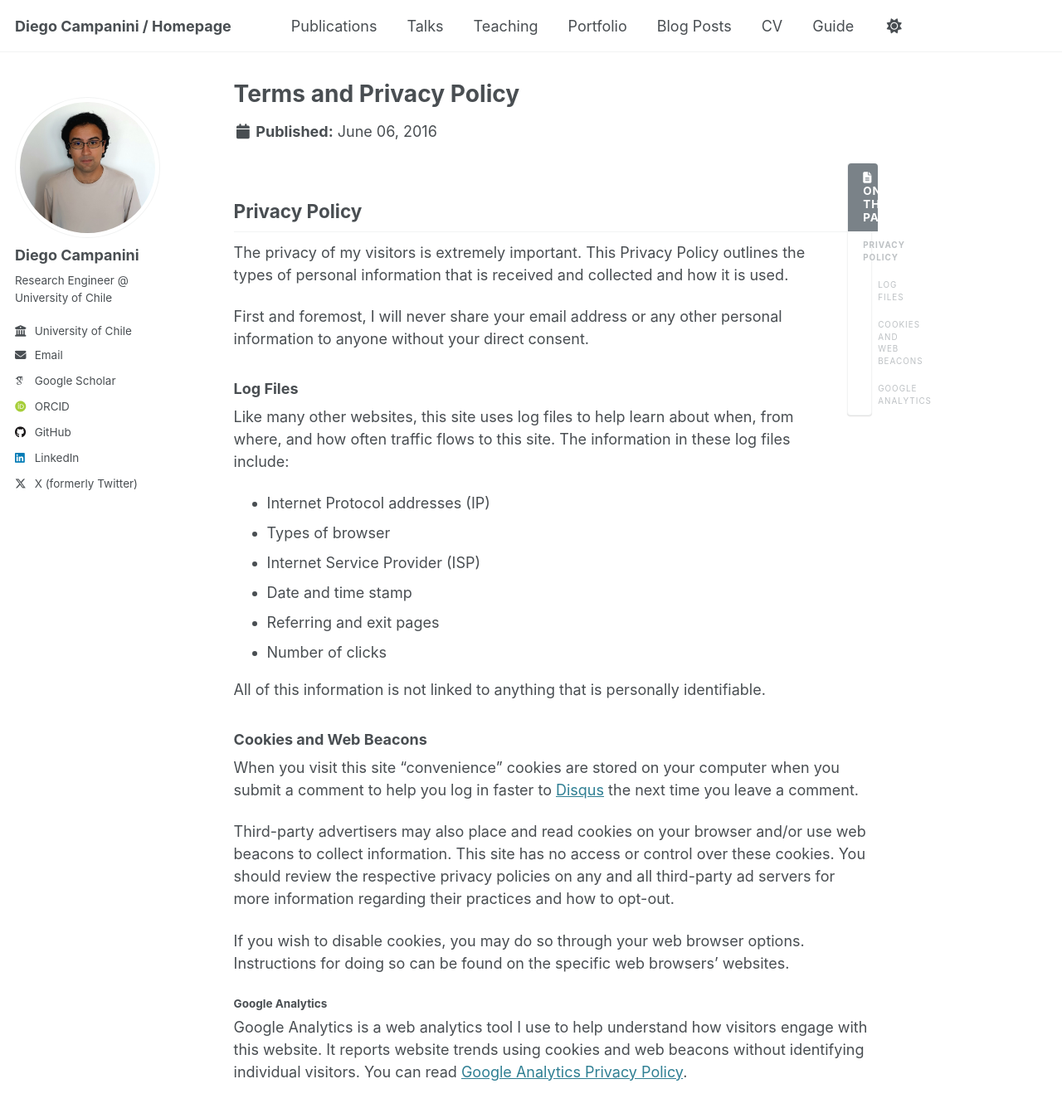
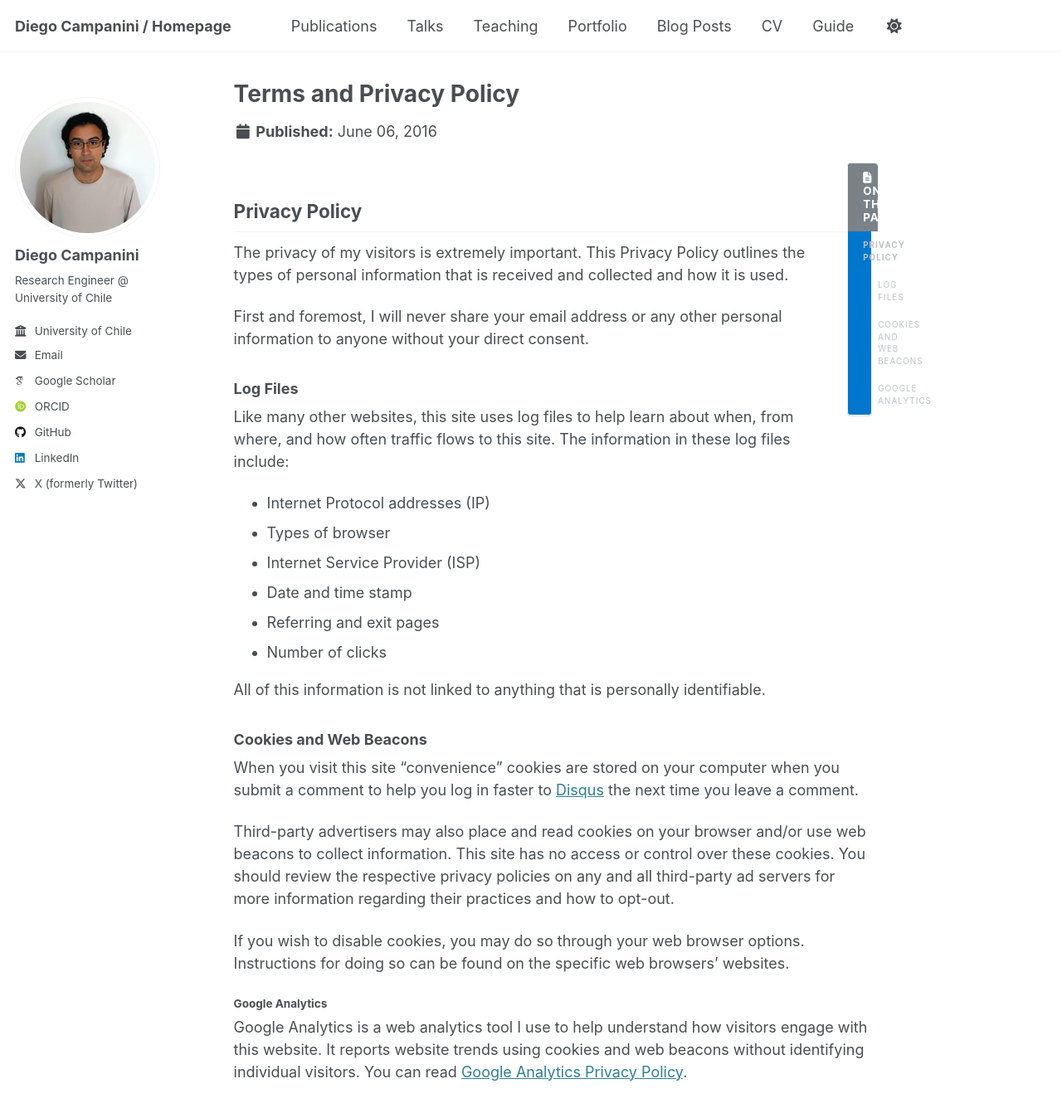
Before and after one commit to dcampanini/dcampanini.github.io, a Jekyll site: the page built from _pages/terms.md, in a window 1280 px wide and 1400 px high. Shown: the top 1342 px of the window at 83% size. Built offline with Jekyll 4.4.1, drawn with Linux system fonts in a browser that asks for light colours; some web fonts are replaced.

Commit message:
change color for navigation bar

```diff
--- a/_sass/_themes.scss
+++ b/_sass/_themes.scss
@@ -112,20 +112,3 @@
    background-color: #f9f9f9;
    box-shadow: 0 0 10px rgba(0, 0, 0, 0.1);
    }
-
-/* ==========================================================================
-   color for the navigation bar or header section
-   ========================================================================== */
-.site-header {
-   background-color: #0077cc !important; /* Change this to your desired color */
-   padding: 15px;
-   }
-
-.site-nav a {
-color: white !important;
-}
-
-.site-nav a:hover {
-background-color: #005fa3;
-border-radius: 5px;
-}
--- a/_sass/layout/_navigation.scss
+++ b/_sass/layout/_navigation.scss
@@ -385,7 +385,7 @@
   color: var(--global-text-color-light);
   text-transform: uppercase;
   letter-spacing: 1px;
-  background-color: #fff;
+  background-color: #0077cc;
   border: 1px solid var(--global-border-color);
   border-radius: $border-radius;
   box-shadow: $box-shadow;
```
